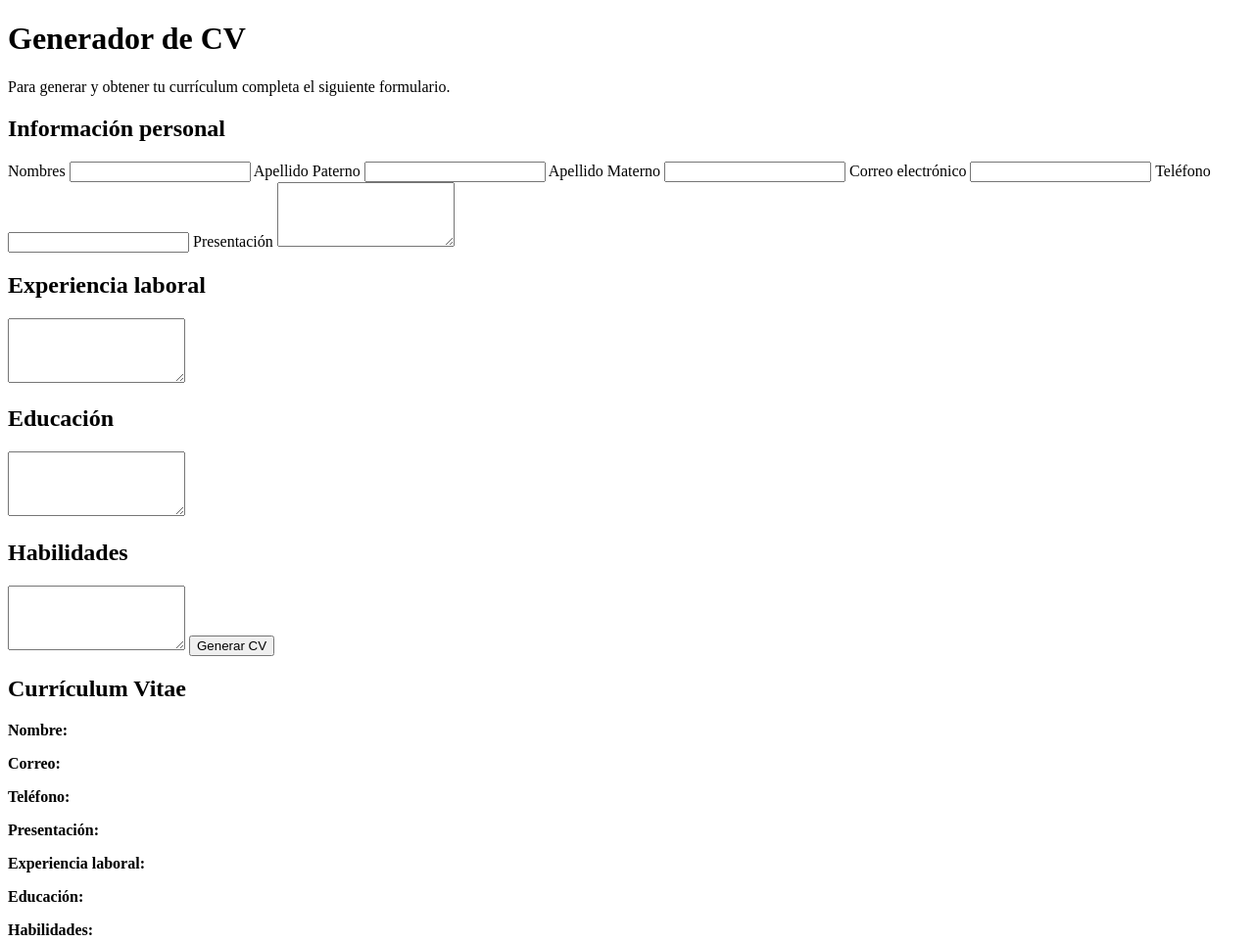
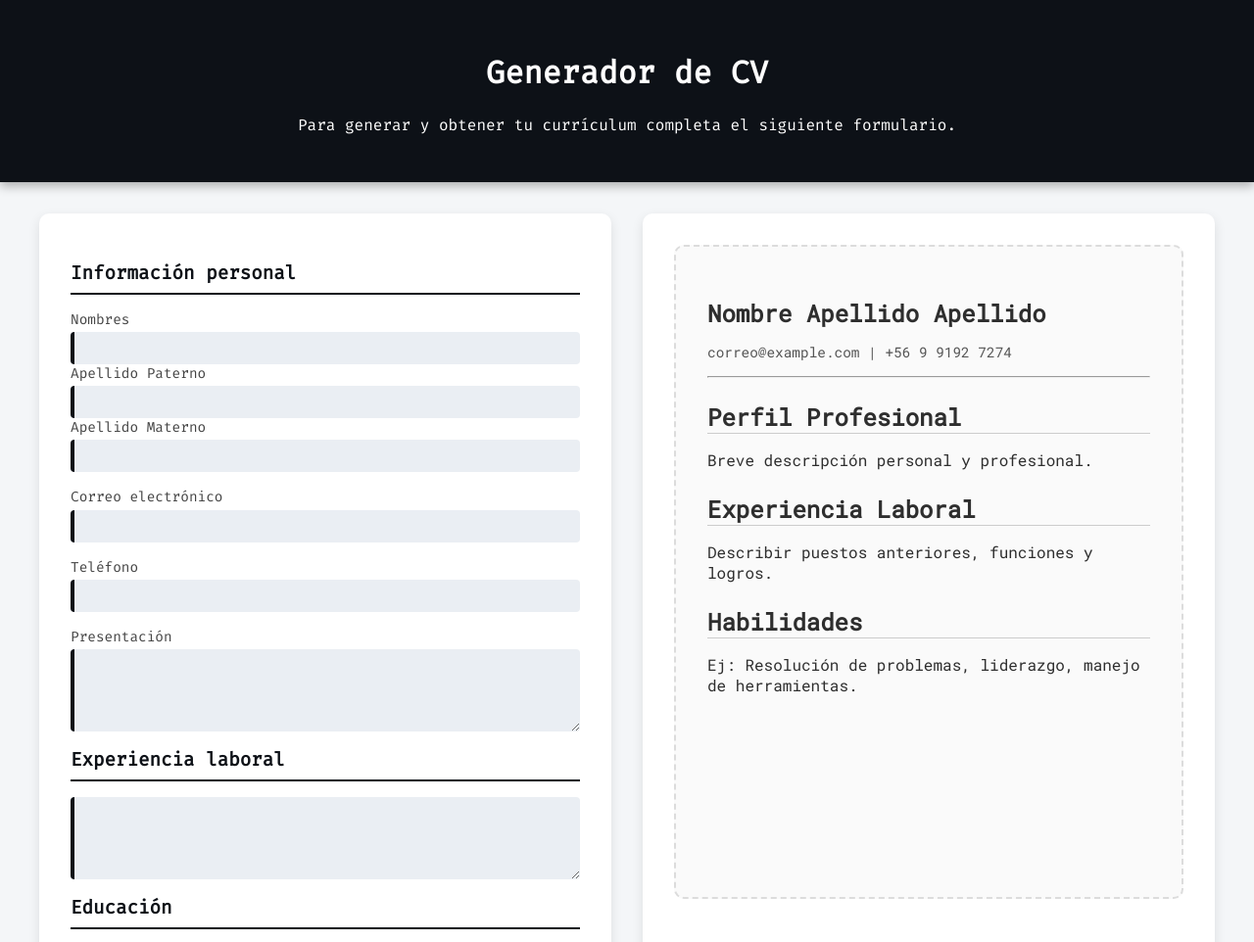
Before and after one commit to josemills/Generador-de-CV, a plain HTML site: page index.html in a window 1280 px wide. Shown: the top 962 px of the page at 98% size. Drawn offline with Linux system fonts and the light colour scheme.

Commit message:
Integración de css y descargar PDF

```diff
--- a/index.html
+++ b/index.html
@@ -63,14 +63,33 @@
     <!-- Sección vista previa del CV -->
     <section class="preview-section">
       <div class="cv-preview" id="cv-preview">
-        <h2>Currículum Vitae</h2>
-        <p><strong>Nombre:</strong> <span id="cv-name"></span> <span id="cv-lastname1"></span> <span id="cv-lastname2"></span></p>
-        <p><strong>Correo:</strong> <span id="cv-email"></span></p>
-        <p><strong>Teléfono:</strong> <span id="cv-phone"></span></p>
-        <p><strong>Presentación:</strong> <span id="cv-summary"></span></p>
-        <p><strong>Experiencia laboral:</strong> <span id="cv-experience"></span></p>
-        <p><strong>Educación:</strong> <span id="cv-education"></span></p>
-        <p><strong>Habilidades:</strong> <span id="cv-skills"></span></p>
+        <div class="cv-header">
+          <h1 class="cv-name">
+            <span id="cv-name">Nombre</span>
+            <span id="cv-lastname1">Apellido</span>
+            <span id="cv-lastname2">Apellido</span>
+          </h1>
+          <div class="cv-contact">
+            <p><span id="cv-email">correo@example.com</span> | <span id="cv-phone">+56 9 9192 7274</span></p>
+          </div>
+        </div>
+
+        <hr />
+
+        <section class="cv-section">
+          <h2 class="cv-section-title">Perfil Profesional</h2>
+          <p id="cv-summary">Breve descripción personal y profesional.</p>
+        </section>
+
+        <section class="cv-section">
+          <h2 class="cv-section-title">Experiencia Laboral</h2>
+          <p id="cv-experience">Describir puestos anteriores, funciones y logros.</p>
+        </section>
+
+        <section class="cv-section">
+          <h2 class="cv-section-title">Habilidades</h2>
+          <p id="cv-skills">Ej: Resolución de problemas, liderazgo, manejo de herramientas.</p>
+        </section>
       </div>
     </section>
   </main>
--- a/styles/style.css
+++ b/styles/style.css
@@ -0,0 +1,170 @@
+/* styles/style.css */
+
+@import url('https://fonts.googleapis.com/css2?family=Fira+Code&family=Roboto+Mono&display=swap');
+
+body {
+  margin: 0;
+  font-family: 'Fira Code', 'Roboto Mono', monospace;
+  background-color: #f4f6f8;
+  color: #2e2e2e;
+}
+
+header {
+  background-color: #0d1117;
+  color: #fff;
+  text-align: center;
+  padding: 2rem 1rem;
+  box-shadow: 0 4px 10px rgba(0, 0, 0, 0.3);
+}
+
+.container {
+  display: flex;
+  justify-content: space-between;
+  padding: 2rem;
+  gap: 2rem;
+  max-width: 1200px;
+  margin: auto;
+}
+
+.form-section,
+.preview-section {
+  width: 50%;
+  background-color: #ffffff;
+  border-radius: 10px;
+  padding: 2rem;
+  box-shadow: 0 4px 12px rgba(0, 0, 0, 0.1);
+}
+
+.section-title {
+  font-size: 1.2rem;
+  color: #0d1117;
+  margin-bottom: 1rem;
+  border-bottom: 2px solid #0d1117;
+  padding-bottom: 0.5rem;
+}
+
+.form-group {
+  display: flex;
+  flex-direction: column;
+  margin-bottom: 1rem;
+}
+
+.label-text {
+  font-size: 0.9rem;
+  margin-bottom: 0.2rem;
+  color: #444;
+}
+
+input[type="text"],
+input[type="email"],
+input[type="tel"],
+textarea {
+  background-color: #eaeef3;
+  border: none;
+  border-left: 4px solid #0d1117;
+  padding: 0.5rem;
+  border-radius: 4px;
+  font-family: inherit;
+  resize: vertical;
+  transition: border-left 0.3s;
+}
+
+input:focus,
+textarea:focus {
+  border-left: 4px solid #3a86ff;
+  outline: none;
+  background-color: #fff;
+}
+
+.generate-btn {
+  background-color: #0d1117;
+  color: #fff;
+  padding: 0.7rem 1.5rem;
+  border: none;
+  border-radius: 4px;
+  font-family: inherit;
+  font-weight: bold;
+  cursor: pointer;
+  transition: background-color 0.3s;
+}
+
+.generate-btn:hover {
+  background-color: #3a86ff;
+}
+
+/* Preview estilos iniciales */
+.cv-preview {
+  font-family: 'Roboto Mono', monospace;
+  background-color: #fafafa;
+  border: 2px dashed #dcdcdc;
+  padding: 2rem;
+  border-radius: 10px;
+  min-height: 600px;
+}
+
+.cv-header h1 {
+  font-size: 1.5rem;
+  margin-bottom: 0.5rem;
+}
+
+.cv-contact {
+  font-size: 0.9rem;
+  color: #555;
+}
+
+.cv-section {
+  margin-top: 1.5rem;
+}
+
+.cv-section-title {
+  font-weight: bold;
+  margin-bottom: 0.5rem;
+  border-bottom: 1px solid #ccc;
+}
+
+
+/* Diseño responsive */
+@media (max-width: 1024px) {
+  .container {
+    flex-direction: column;
+    padding: 1rem;
+  }
+
+  .form-section,
+  .preview-section {
+    width: 100%;
+    margin-bottom: 2rem;
+  }
+}
+
+@media (max-width: 600px) {
+  header {
+    padding: 1.5rem 0.5rem;
+  }
+
+  .section-title {
+    font-size: 1rem;
+  }
+
+  input,
+  textarea {
+    font-size: 0.9rem;
+  }
+
+  .generate-btn {
+    width: 100%;
+    font-size: 1rem;
+  }
+
+  .cv-header h1 {
+    font-size: 1.2rem;
+  }
+
+  .cv-contact {
+    font-size: 0.8rem;
+  }
+
+  .cv-section-title {
+    font-size: 1rem;
+  }
+}
```
